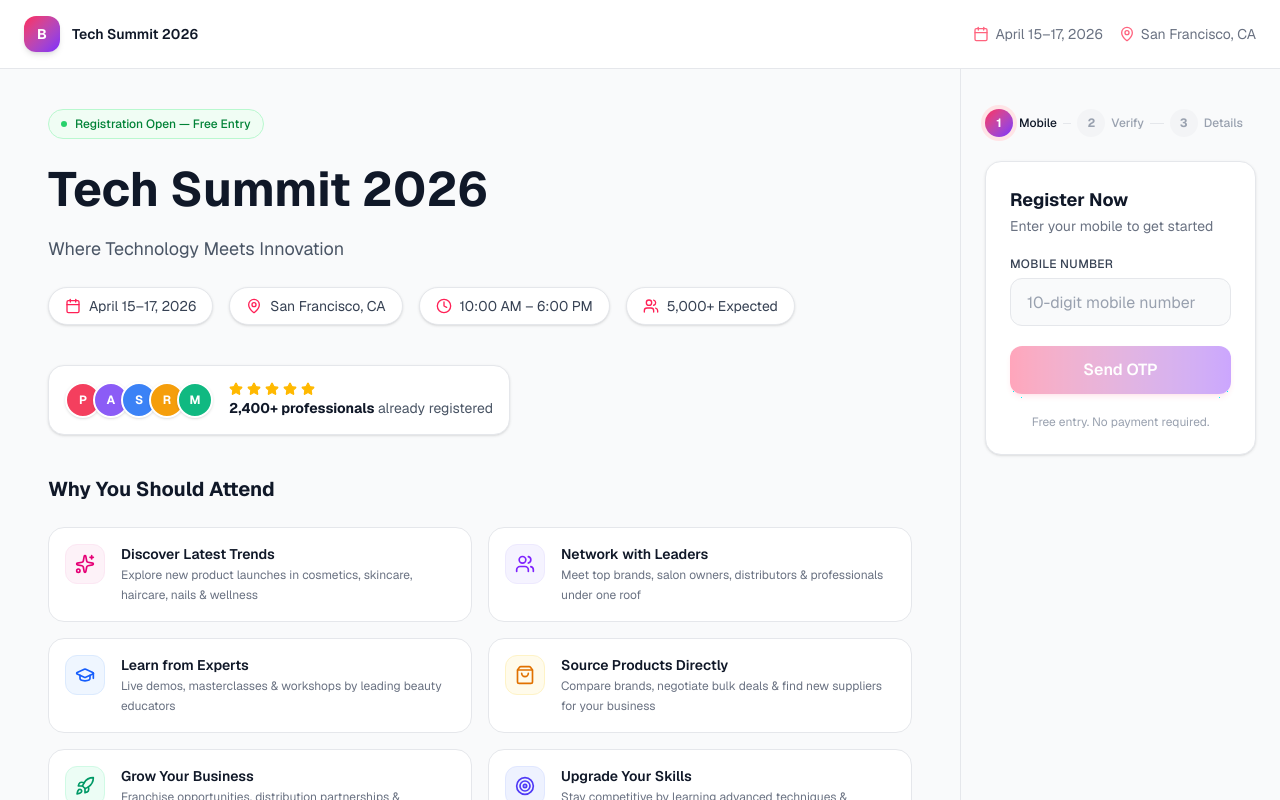
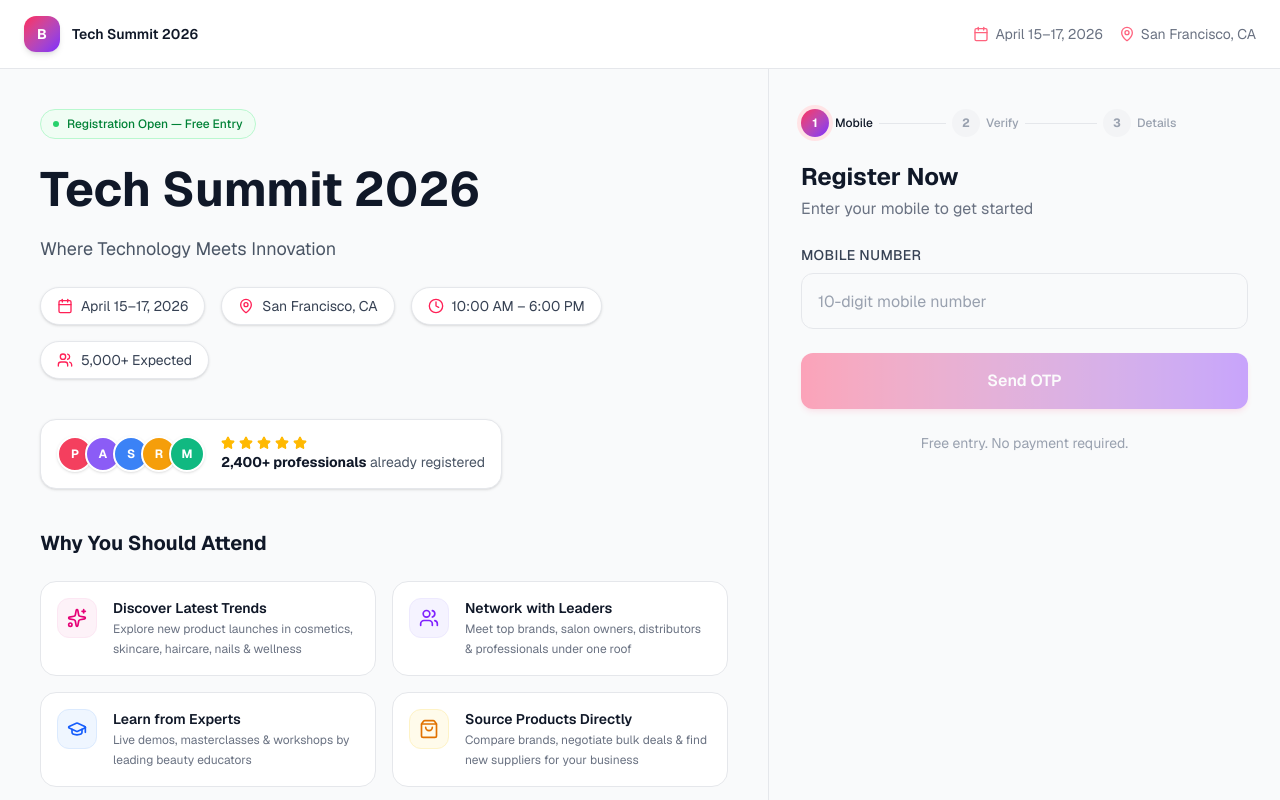
Before and after one commit to shrinivasspatil/v0-event-management-dashboard, a Next.js app: page /register/1/1 in a window 1280 px wide. Shown: the top 800 px of the page. Built offline with nearby package versions, Linux system fonts and the light colour scheme.

Commit message:
refactor: update registration page layout and form styling
Resize layout to 60/40 with larger, more prominent form elements.

```diff
--- a/app/register/[eventId]/[slug]/page.tsx
+++ b/app/register/[eventId]/[slug]/page.tsx
@@ -112,10 +112,10 @@ export default function PublicRegistrationPage() {
       </header>
 
       {/* Main Content */}
-      <div className="flex-1 flex flex-col lg:flex-row max-w-screen-xl mx-auto w-full">
+      <div className="flex-1 flex flex-col lg:flex-row max-w-7xl mx-auto w-full">
 
-        {/* LEFT — 75% content */}
-        <div className="flex-1 lg:w-3/4 px-6 lg:px-12 py-10">
+        {/* LEFT — 60% content */}
+        <div className="flex-1 lg:w-3/5 px-6 lg:px-10 py-10">
 
           {/* Hero */}
           <div className="mb-10">
@@ -192,8 +192,8 @@ export default function PublicRegistrationPage() {
           </p>
         </div>
 
-        {/* RIGHT — 25% sticky form */}
-        <div className="lg:w-1/4 min-w-[300px] shrink-0 px-4 lg:px-6 py-10 lg:border-l border-gray-200">
+        {/* RIGHT — 40% sticky form */}
+        <div className="lg:w-2/5 min-w-[340px] shrink-0 px-4 lg:px-8 py-10 lg:border-l border-gray-200 bg-white lg:bg-gray-50">
           <div className="lg:sticky lg:top-24">
 
             {/* Progress */}
@@ -220,47 +220,47 @@ export default function PublicRegistrationPage() {
             )}
 
             {/* Card */}
-            <div className="bg-white rounded-2xl border border-gray-200 shadow-sm p-6">
+            <div className="bg-white rounded-2xl border border-gray-200 shadow-sm p-8 lg:bg-transparent lg:border-0 lg:p-0 lg:shadow-none">
 
               {/* Mobile Step */}
               {step === "mobile" && (
-                <div className="space-y-5">
+                <div className="space-y-6">
                   <div>
-                    <h3 className="text-lg font-bold text-gray-900">Register Now</h3>
-                    <p className="text-sm text-gray-500 mt-0.5">Enter your mobile to get started</p>
+                    <h3 className="text-2xl font-bold text-gray-900">Register Now</h3>
+                    <p className="text-base text-gray-500 mt-1">Enter your mobile to get started</p>
                   </div>
                   <div>
-                    <label className="block text-xs font-medium text-gray-700 mb-1.5 uppercase tracking-wide">Mobile Number</label>
+                    <label className="block text-sm font-medium text-gray-700 mb-2 uppercase tracking-wide">Mobile Number</label>
                     <input
                       type="tel"
                       value={mobile}
                       onChange={(e) => setMobile(e.target.value.replace(/\D/g, "").slice(0, 10))}
                       placeholder="10-digit mobile number"
-                      className="w-full h-12 px-4 text-base bg-gray-50 border border-gray-200 rounded-xl text-gray-900 placeholder:text-gray-400 focus:outline-none focus:border-rose-400 focus:ring-4 focus:ring-rose-500/10 transition-all"
+                      className="w-full h-14 px-4 text-base bg-gray-50 border border-gray-200 rounded-xl text-gray-900 placeholder:text-gray-400 focus:outline-none focus:border-rose-400 focus:ring-4 focus:ring-rose-500/10 transition-all"
                     />
                   </div>
                   <button
                     onClick={handleSendOtp}
                     disabled={mobile.length < 10 || isLoading}
-                    className="w-full h-12 bg-gradient-to-r from-rose-500 to-violet-600 hover:opacity-90 disabled:opacity-40 text-white font-semibold rounded-xl transition-all flex items-center justify-center shadow-md shadow-rose-500/20"
+                    className="w-full h-14 bg-gradient-to-r from-rose-500 to-violet-600 hover:opacity-90 disabled:opacity-40 text-white font-semibold rounded-xl transition-all flex items-center justify-center shadow-md shadow-rose-500/20 text-base"
                   >
                     {isLoading ? <div className="w-5 h-5 border-2 border-white/30 border-t-white rounded-full animate-spin" /> : "Send OTP"}
                   </button>
-                  <p className="text-xs text-center text-gray-400">Free entry. No payment required.</p>
+                  <p className="text-sm text-center text-gray-400">Free entry. No payment required.</p>
                 </div>
               )}
 
               {/* OTP Step */}
               {step === "otp" && (
-                <div className="space-y-5">
-                  <button onClick={() => { setStep("mobile"); setOtp(["","","","","",""]) }} className="flex items-center gap-1 text-xs text-gray-500 hover:text-gray-800 transition-colors">
-                    <ArrowLeft className="w-3.5 h-3.5" /> Change number
+                <div className="space-y-6">
+                  <button onClick={() => { setStep("mobile"); setOtp(["","","","","",""]) }} className="flex items-center gap-1 text-sm text-gray-500 hover:text-gray-800 transition-colors">
+                    <ArrowLeft className="w-4 h-4" /> Change number
                   </button>
                   <div>
-                    <h3 className="text-lg font-bold text-gray-900">Enter OTP</h3>
-                    <p className="text-sm text-gray-500 mt-0.5">Sent to <span className="font-medium text-gray-700">{mobile}</span></p>
+                    <h3 className="text-2xl font-bold text-gray-900">Enter OTP</h3>
+                    <p className="text-base text-gray-500 mt-1">Sent to <span className="font-medium text-gray-700">{mobile}</span></p>
                   </div>
-                  <div className="flex justify-between gap-1.5">
+                  <div className="flex justify-between gap-2">
                     {otp.map((digit, i) => (
                       <input
                         key={i}
@@ -271,18 +271,18 @@ export default function PublicRegistrationPage() {
                         value={digit}
                         onChange={(e) => handleOtpChange(i, e.target.value)}
                         onKeyDown={(e) => handleOtpKeyDown(i, e)}
-                        className="w-10 h-12 text-center text-xl font-bold bg-gray-50 border border-gray-200 rounded-xl text-gray-900 focus:outline-none focus:border-rose-400 focus:ring-4 focus:ring-rose-500/10 transition-all"
+                        className="w-12 h-14 text-center text-2xl font-bold bg-gray-50 border border-gray-200 rounded-xl text-gray-900 focus:outline-none focus:border-rose-400 focus:ring-4 focus:ring-rose-500/10 transition-all"
                       />
                     ))}
                   </div>
                   <button
                     onClick={handleVerifyOtp}
                     disabled={otp.some((d) => !d) || isLoading}
-                    className="w-full h-12 bg-gradient-to-r from-rose-500 to-violet-600 hover:opacity-90 disabled:opacity-40 text-white font-semibold rounded-xl transition-all flex items-center justify-center shadow-md shadow-rose-500/20"
+                    className="w-full h-14 bg-gradient-to-r from-rose-500 to-violet-600 hover:opacity-90 disabled:opacity-40 text-white font-semibold rounded-xl transition-all flex items-center justify-center shadow-md shadow-rose-500/20 text-base"
                   >
                     {isLoading ? <div className="w-5 h-5 border-2 border-white/30 border-t-white rounded-full animate-spin" /> : "Verify & Continue"}
                   </button>
-                  <p className="text-xs text-center text-gray-500">
+                  <p className="text-sm text-center text-gray-500">
                     {resendTimer > 0 ? (
                       <>Resend in <span className="font-medium text-gray-700">{resendTimer}s</span></>
                     ) : (
@@ -294,13 +294,13 @@ export default function PublicRegistrationPage() {
 
               {/* Form Step */}
               {step === "form" && (
-                <div className="space-y-4">
-                  <div className="flex items-center gap-2 text-xs text-green-700 bg-green-50 px-3 py-1.5 rounded-full border border-green-100 w-fit">
-                    <CheckCircle2 className="w-3.5 h-3.5" /> Mobile Verified
+                <div className="space-y-5">
+                  <div className="flex items-center gap-2 text-sm text-green-700 bg-green-50 px-3 py-2 rounded-full border border-green-100 w-fit">
+                    <CheckCircle2 className="w-4 h-4" /> Mobile Verified
                   </div>
                   <div>
-                    <h3 className="text-lg font-bold text-gray-900">Complete Registration</h3>
-                    <p className="text-sm text-gray-500 mt-0.5">Just a few more details</p>
+                    <h3 className="text-2xl font-bold text-gray-900">Complete Registration</h3>
+                    <p className="text-base text-gray-500 mt-1">Just a few more details</p>
                   </div>
                   {[
                     { label: "Full Name", key: "name", type: "text", placeholder: "Your full name" },
@@ -309,25 +309,25 @@ export default function PublicRegistrationPage() {
                     { label: "City", key: "city", type: "text", placeholder: "Your city" },
                   ].map((field) => (
                     <div key={field.key}>
-                      <label className="block text-xs font-medium text-gray-700 mb-1 uppercase tracking-wide">{field.label}</label>
+                      <label className="block text-sm font-medium text-gray-700 mb-2 uppercase tracking-wide">{field.label}</label>
                       <input
                         type={field.type}
                         value={field.key === "_mobile" ? mobile : formData[field.key as keyof typeof formData]}
                         onChange={(e) => field.key !== "_mobile" && setFormData({ ...formData, [field.key]: e.target.value })}
                         placeholder={field.placeholder}
                         disabled={field.key === "_mobile"}
-                        className={`w-full h-11 px-4 border rounded-xl text-sm text-gray-900 placeholder:text-gray-400 focus:outline-none focus:border-rose-400 focus:ring-4 focus:ring-rose-500/10 transition-all ${
+                        className={`w-full h-13 px-4 border rounded-xl text-base text-gray-900 placeholder:text-gray-400 focus:outline-none focus:border-rose-400 focus:ring-4 focus:ring-rose-500/10 transition-all ${
                           field.key === "_mobile" ? "bg-gray-100 border-gray-200 cursor-not-allowed text-gray-500" : "bg-gray-50 border-gray-200"
                         }`}
                       />
                     </div>
                   ))}
                   <div>
-                    <label className="block text-xs font-medium text-gray-700 mb-1 uppercase tracking-wide">Profession</label>
+                    <label className="block text-sm font-medium text-gray-700 mb-2 uppercase tracking-wide">Profession</label>
                     <select
                       value={formData.industry}
                       onChange={(e) => setFormData({ ...formData, industry: e.target.value })}
-                      className="w-full h-11 px-4 bg-gray-50 border border-gray-200 rounded-xl text-sm text-gray-900 focus:outline-none focus:border-rose-400 focus:ring-4 focus:ring-rose-500/10 transition-all cursor-pointer"
+                      className="w-full h-13 px-4 bg-gray-50 border border-gray-200 rounded-xl text-base text-gray-900 focus:outline-none focus:border-rose-400 focus:ring-4 focus:ring-rose-500/10 transition-all cursor-pointer"
                     >
                       <option value="">Select your profession</option>
                       {industries.map((ind) => <option key={ind} value={ind}>{ind}</option>)}
@@ -336,7 +336,7 @@ export default function PublicRegistrationPage() {
                   <button
                     onClick={handleSubmit}
                     disabled={!formData.name || !formData.email || !formData.city || !formData.industry || isLoading}
-                    className="w-full h-12 bg-gradient-to-r from-rose-500 to-violet-600 hover:opacity-90 disabled:opacity-40 text-white font-semibold rounded-xl transition-all flex items-center justify-center shadow-md shadow-rose-500/20"
+                    className="w-full h-14 bg-gradient-to-r from-rose-500 to-violet-600 hover:opacity-90 disabled:opacity-40 text-white font-semibold rounded-xl transition-all flex items-center justify-center shadow-md shadow-rose-500/20 text-base"
                   >
                     {isLoading ? <div className="w-5 h-5 border-2 border-white/30 border-t-white rounded-full animate-spin" /> : "Complete Registration"}
                   </button>
```
